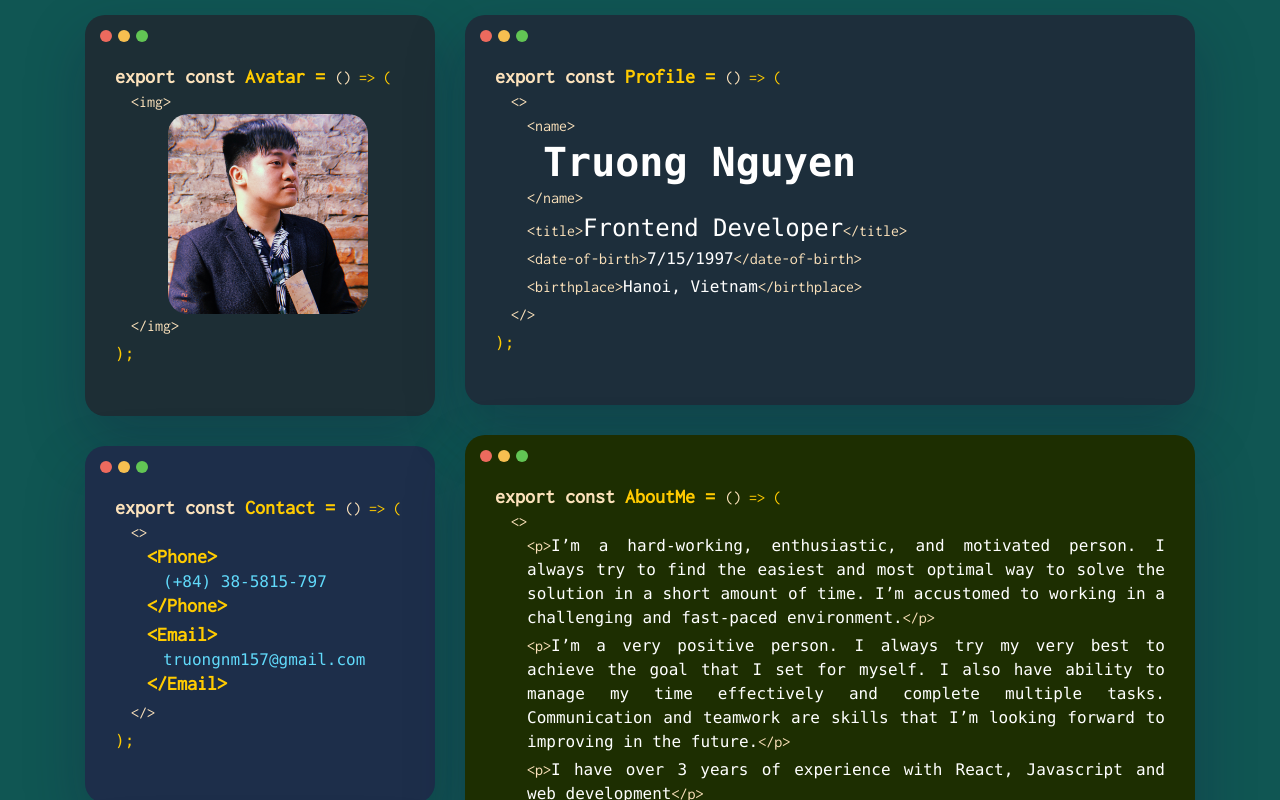
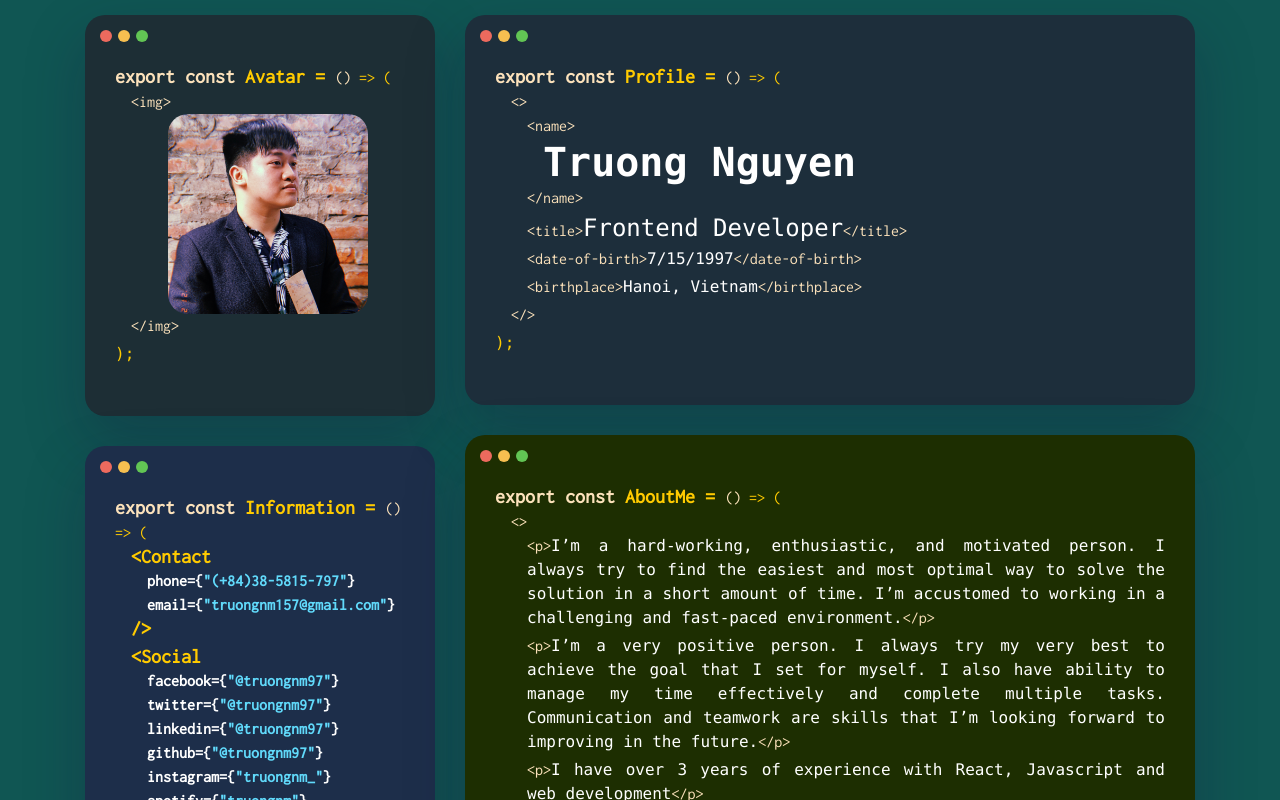
Before and after one commit to truongnm97/resume, a React (Create React App) app: page / in a window 1280 px wide. Shown: the top 800 px of the page. Built offline with nearby package versions, Linux system fonts and the light colour scheme; the HTML template or start-up script is replaced by a standard one.

Commit message:
update UI

```diff
--- a/public/data.json
+++ b/public/data.json
@@ -18,11 +18,34 @@
       "I have over 3 years of experience with React, Javascript and web development"
     ]
   },
-  "contact": {
-    "constName": "Contact",
+  "information": {
+    "constName": "Information",
     "detail": [
-      { "title": "Phone", "value": "(+84) 38-5815-797", "data": "+84385815797" },
-      { "title": "Email", "value": "truongnm157@gmail.com", "data": "truongnm157@gmail.com" }
+      { "title": "phone", "value": "(+84)38-5815-797", "url": "tel:+84385815797" },
+      { "title": "email", "value": "truongnm157@gmail.com", "url": "mailto:truongnm157@gmail.com" },
+      { "title": "facebook", "value": "@truongnm97", "url": "https://www.fb.com/truongnm97" },
+      { "title": "twitter", "value": "@truongnm97", "url": "https://twitter.com/truongnm97" },
+      {
+        "title": "linkedin",
+        "value": "@truongnm97",
+        "url": "https://www.linkedin.com/in/truongnm97"
+      },
+      {
+        "title": "github",
+        "value": "@truongnm97",
+        "url": "https://github.com/truongnm97"
+      },
+      { "title": "instagram", "value": "truongnm_", "url": "http://instagram.com/truongnm_" },
+      {
+        "title": "spotify",
+        "value": "truongnm",
+        "url": "https://open.spotify.com/user/p2hg2wojxk0e94uqa6b1tw079"
+      },
+      {
+        "title": "steam",
+        "value": "teddy97",
+        "url": "https://steamcommunity.com/id/teedy97"
+      }
     ]
   },
   "hobbies": {
--- a/public/index.html
+++ b/public/index.html
@@ -35,7 +35,7 @@
       href="https://fonts.googleapis.com/css?family=Inconsolata&amp;display=swap"
       rel="stylesheet"
     />
-    <title>Teddy</title>
+    <title>Ted</title>
   </head>
   <body>
     <noscript>You need to enable JavaScript to run this app.</noscript>
--- a/src/App.js
+++ b/src/App.js
@@ -61,24 +61,14 @@ function App() {
                     </CodeElement>
                   </Card>
                 </div>
-                {/* Contact */}
+                {/* Information */}
                 <div className='col-sm-12'>
-                  <Card header={data.contact.constName}>
-                    <CodeElement>
-                      {data.contact.detail.map((val, i) => (
-                        <CodeElement key={i} tag={val.title}>
-                          <Code className={'d-block ml-3'}>
-                            {val.title === 'Email' ? (
-                              <a href={`mailto:${val.data}`}>{val.value}</a>
-                            ) : val.title === 'Phone' ? (
-                              <a href={`tel:${val.data}`}>{val.value}</a>
-                            ) : (
-                              val.value
-                            )}
-                          </Code>
-                        </CodeElement>
-                      ))}
-                    </CodeElement>
+                  <Card header={data.information.constName}>
+                    <CodeElement tag={'Contact'} attributes={data.information.detail.slice(0, 2)} />
+                    <CodeElement
+                      tag={'Social'}
+                      attributes={data.information.detail.slice(2, data.information.detail.length)}
+                    />
                   </Card>
                 </div>
                 {/* Hobbies */}
--- a/src/components/CodeElement.js
+++ b/src/components/CodeElement.js
@@ -42,7 +42,18 @@ const CodeElement = ({ tag, children, className, attributes, onClick, style }) =
             {attributes.map((val, i) => (
               <Attributes key={i}>
                 {`${val.title}={`}
-                <AttributesValue>{`"${val.value}"`}</AttributesValue>
+                {val.url != null ? (
+                  <AttributesValue>
+                    <a
+                      href={val.url}
+                      target={val.url.includes('http') ? '_blank' : '_self'}
+                      rel='noopener noreferrer'>
+                      {`"${val.value}"`}
+                    </a>
+                  </AttributesValue>
+                ) : (
+                  <AttributesValue>{`"${val.value}"`}</AttributesValue>
+                )}
                 {`}`}
               </Attributes>
             ))}
```
Also changed, not shown: 1 other file (tests, documents, lock files or other folders).
